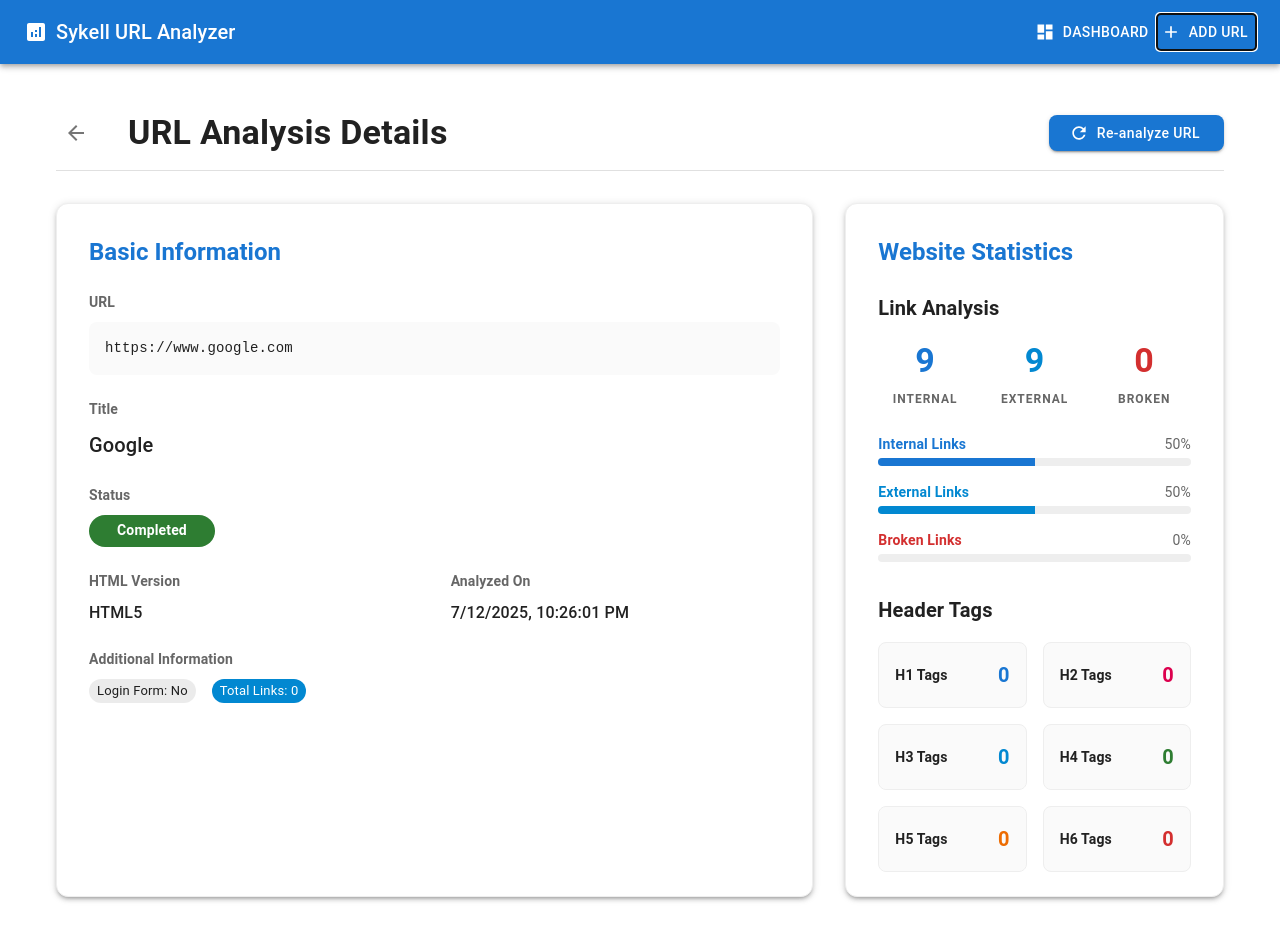
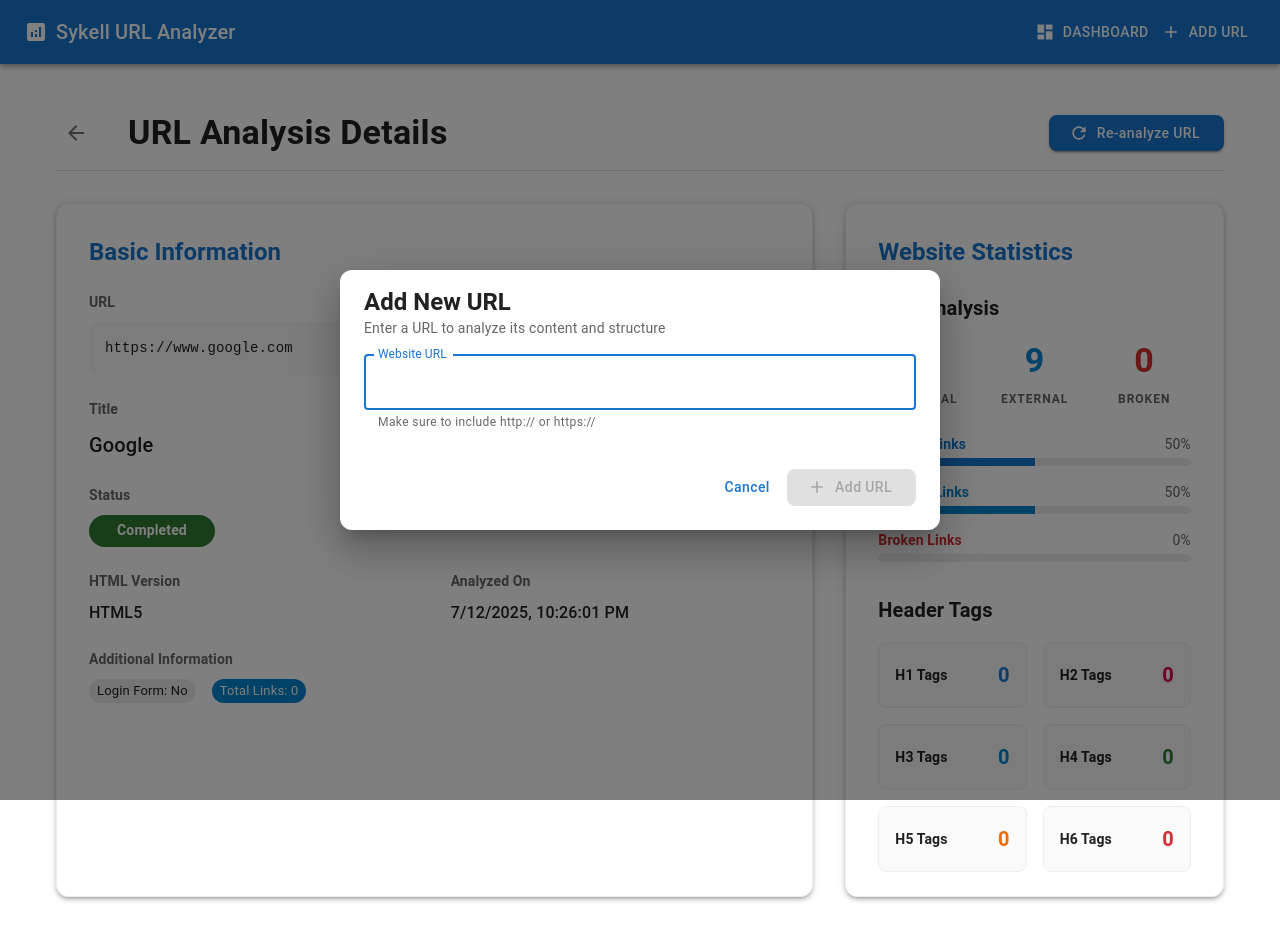
Before and after one commit to muhammadharis4/sykell-url-analyzer, a React (Vite) app in the folder frontend/: page /url/1 in a window 1280 px wide. Both pictures are taken after a click on the button "ADD URL". Shown: the top 940 px of the page. Built offline with nearby package versions, Linux system fonts and the light colour scheme.

Commit message:
Added new url

```diff
--- a/frontend/src/App.tsx
+++ b/frontend/src/App.tsx
@@ -1,3 +1,4 @@
+import { useState } from "react";
 import { ThemeProvider, createTheme, CssBaseline, Box } from "@mui/material";
 import { BrowserRouter as Router, Routes, Route } from "react-router-dom";
 import { ToastContainer } from "react-toastify";
@@ -20,6 +21,12 @@ const theme = createTheme({
 });
 
 function App() {
+    const [refreshTrigger, setRefreshTrigger] = useState(0);
+
+    const handleUrlAdded = () => {
+        setRefreshTrigger((prev) => prev + 1);
+    };
+
     return (
         <ThemeProvider theme={theme}>
             <CssBaseline />
@@ -31,7 +38,7 @@ function App() {
                         minHeight: "100vh",
                     }}
                 >
-                    <Header />
+                    <Header onUrlAdded={handleUrlAdded} />
                     <Box
                         component="main"
                         sx={{
@@ -43,7 +50,14 @@ function App() {
                         }}
                     >
                         <Routes>
-                            <Route path="/" element={<Dashboard />} />
+                            <Route
+                                path="/"
+                                element={
+                                    <Dashboard
+                                        refreshTrigger={refreshTrigger}
+                                    />
+                                }
+                            />
                             <Route path="/url/:id" element={<UrlDetails />} />
                         </Routes>
                     </Box>
--- a/frontend/src/components/Dashboard.tsx
+++ b/frontend/src/components/Dashboard.tsx
@@ -61,7 +61,11 @@ const columns: TableColumn[] = [
 /**
  * Dashboard component to display URLs
  */
-const Dashboard = () => {
+interface DashboardProps {
+    refreshTrigger?: number; // Optional prop to trigger refresh
+}
+
+const Dashboard: React.FC<DashboardProps> = ({ refreshTrigger }) => {
     const navigate = useNavigate();
     // State for data - null represents data not fetched, array represents fetched data (empty or with items)
     const [data, setData] = useState<UrlWithCrawl[] | null>(null);
@@ -90,6 +94,13 @@ const Dashboard = () => {
     useEffect(() => {
         if (data === null) fetchData();
     }, [data]);
+
+    // Handle refresh trigger from parent component
+    useEffect(() => {
+        if (refreshTrigger && refreshTrigger > 0) {
+            fetchData();
+        }
+    }, [refreshTrigger]);
 
     // Handle refresh
     const handleRefresh = () => {
--- a/frontend/src/components/Header.tsx
+++ b/frontend/src/components/Header.tsx
@@ -1,3 +1,4 @@
+import { useState } from "react";
 import {
     AppBar,
     Toolbar,
@@ -5,15 +6,79 @@ import {
     Box,
     IconButton,
     Button,
+    Dialog,
+    DialogTitle,
+    DialogContent,
+    DialogActions,
+    TextField,
+    CircularProgress,
 } from "@mui/material";
 import { Analytics, Dashboard, Add, Menu } from "@mui/icons-material";
+import { toast } from "react-toastify";
 
 interface HeaderProps {
     onMenuClick?: () => void;
+    onUrlAdded?: () => void; // Callback to refresh dashboard when URL is added
 }
 
-const Header: React.FC<HeaderProps> = ({ onMenuClick }) => {
+const Header: React.FC<HeaderProps> = ({ onMenuClick, onUrlAdded }) => {
+    const [isDialogOpen, setIsDialogOpen] = useState(false);
+    const [url, setUrl] = useState("");
+    const [isSubmitting, setIsSubmitting] = useState(false);
+
+    const handleAddUrl = async () => {
+        if (!url.trim()) {
+            toast.error("Please enter a valid URL");
+            return;
+        }
+
+        // Basic URL validation
+        try {
+            new URL(url);
+        } catch {
+            toast.error("Please enter a valid URL format");
+            return;
+        }
+
+        setIsSubmitting(true);
+        try {
+            // TODO: Replace with actual API call
+            const response = await fetch("http://localhost:8080/api/urls", {
+                method: "POST",
+                headers: {
+                    "Content-Type": "application/json",
+                },
+                body: JSON.stringify({ url: url.trim() }),
+            });
+
+            if (!response.ok) {
+                throw new Error("Failed to add URL");
+            }
+
+            toast.success("URL added successfully!");
+            setUrl("");
+            setIsDialogOpen(false);
+
+            // Notify parent component to refresh data
+            if (onUrlAdded) {
+                onUrlAdded();
+            }
+        } catch (error) {
+            toast.error("Failed to add URL. Please try again.");
+            console.error("Error adding URL:", error);
+        } finally {
+            setIsSubmitting(false);
+        }
+    };
+
+    const handleDialogClose = () => {
+        if (!isSubmitting) {
+            setIsDialogOpen(false);
+            setUrl("");
+        }
+    };
     return (
+        <>
             <AppBar
                 position="static"
                 sx={{ backgroundColor: "#1976d2", width: "100%" }}
@@ -30,7 +95,11 @@ const Header: React.FC<HeaderProps> = ({ onMenuClick }) => {
                     </IconButton>
 
                     <Analytics sx={{ mr: 1 }} />
-                <Typography variant="h6" component="div" sx={{ flexGrow: 1 }}>
+                    <Typography
+                        variant="h6"
+                        component="div"
+                        sx={{ flexGrow: 1 }}
+                    >
                         Sykell URL Analyzer
                     </Typography>
 
@@ -38,12 +107,85 @@ const Header: React.FC<HeaderProps> = ({ onMenuClick }) => {
                         <Button color="inherit" startIcon={<Dashboard />}>
                             Dashboard
                         </Button>
-                    <Button color="inherit" startIcon={<Add />}>
+                        <Button
+                            color="inherit"
+                            startIcon={<Add />}
+                            onClick={() => setIsDialogOpen(true)}
+                        >
                             Add URL
                         </Button>
                     </Box>
                 </Toolbar>
             </AppBar>
+
+            {/* Add URL Dialog */}
+            <Dialog
+                open={isDialogOpen}
+                onClose={handleDialogClose}
+                maxWidth="sm"
+                fullWidth
+                PaperProps={{
+                    sx: { borderRadius: 3 },
+                }}
+            >
+                <DialogTitle sx={{ pb: 1 }}>
+                    <Typography variant="h5" sx={{ fontWeight: 600 }}>
+                        Add New URL
+                    </Typography>
+                    <Typography variant="body2" color="text.secondary">
+                        Enter a URL to analyze its content and structure
+                    </Typography>
+                </DialogTitle>
+
+                <DialogContent sx={{ pt: 2 }}>
+                    <TextField
+                        autoFocus
+                        fullWidth
+                        label="Website URL"
+                        placeholder="https://example.com"
+                        value={url}
+                        onChange={(e) => setUrl(e.target.value)}
+                        disabled={isSubmitting}
+                        onKeyPress={(e) => {
+                            if (e.key === "Enter") {
+                                handleAddUrl();
+                            }
+                        }}
+                        sx={{ mt: 1 }}
+                        helperText="Make sure to include http:// or https://"
+                    />
+                </DialogContent>
+
+                <DialogActions sx={{ p: 3, pt: 2 }}>
+                    <Button
+                        onClick={handleDialogClose}
+                        disabled={isSubmitting}
+                        sx={{ textTransform: "none" }}
+                    >
+                        Cancel
+                    </Button>
+                    <Button
+                        onClick={handleAddUrl}
+                        variant="contained"
+                        disabled={isSubmitting || !url.trim()}
+                        startIcon={
+                            isSubmitting ? (
+                                <CircularProgress size={16} />
+                            ) : (
+                                <Add />
+                            )
+                        }
+                        sx={{
+                            textTransform: "none",
+                            borderRadius: 2,
+                            px: 3,
+                        }}
+                    >
+                        {isSubmitting ? "Adding..." : "Add URL"}
+                    </Button>
+                </DialogActions>
+            </Dialog>
+        </>
     );
 };
 
```
Lines whose indentation alone changed are shown as unchanged.
